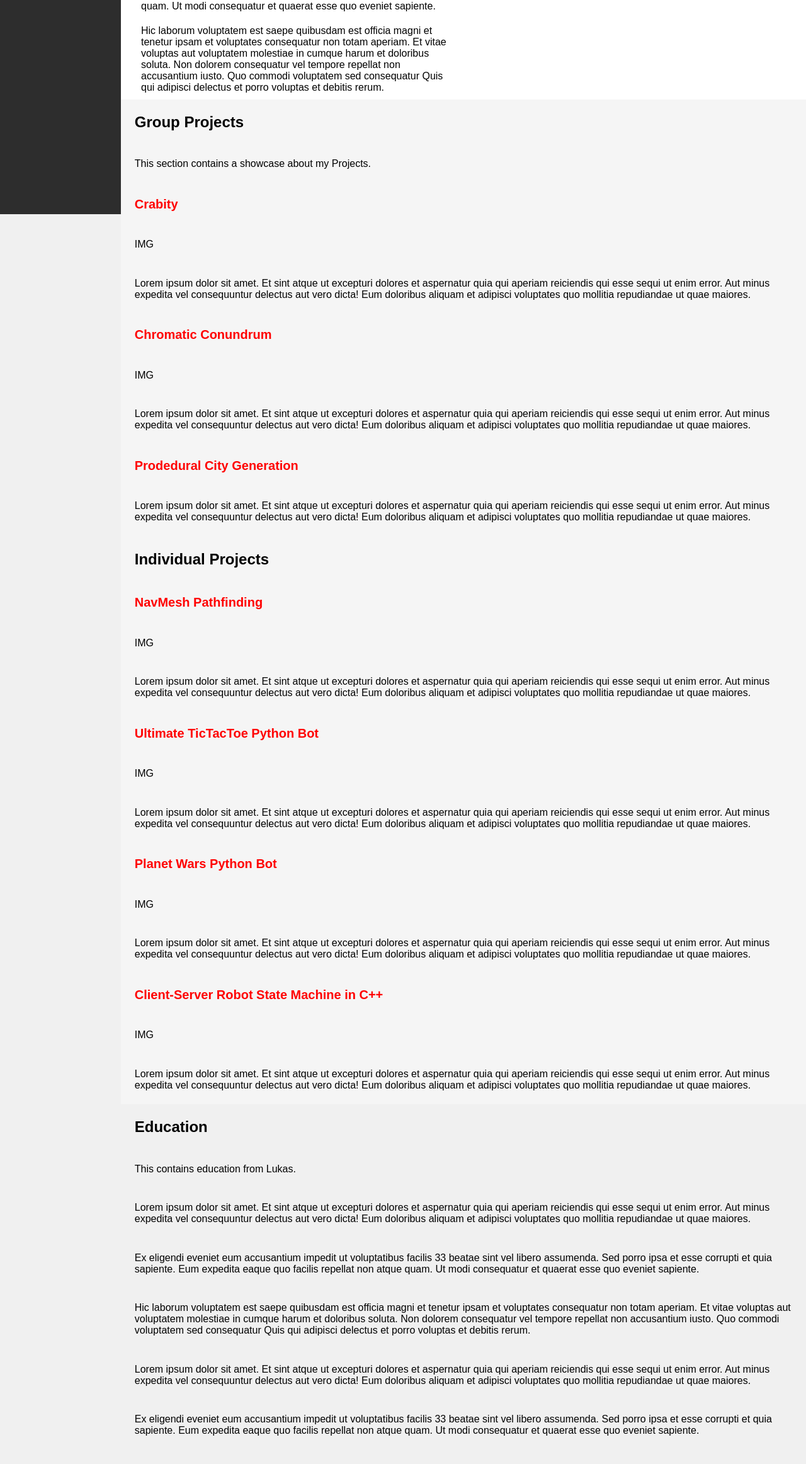
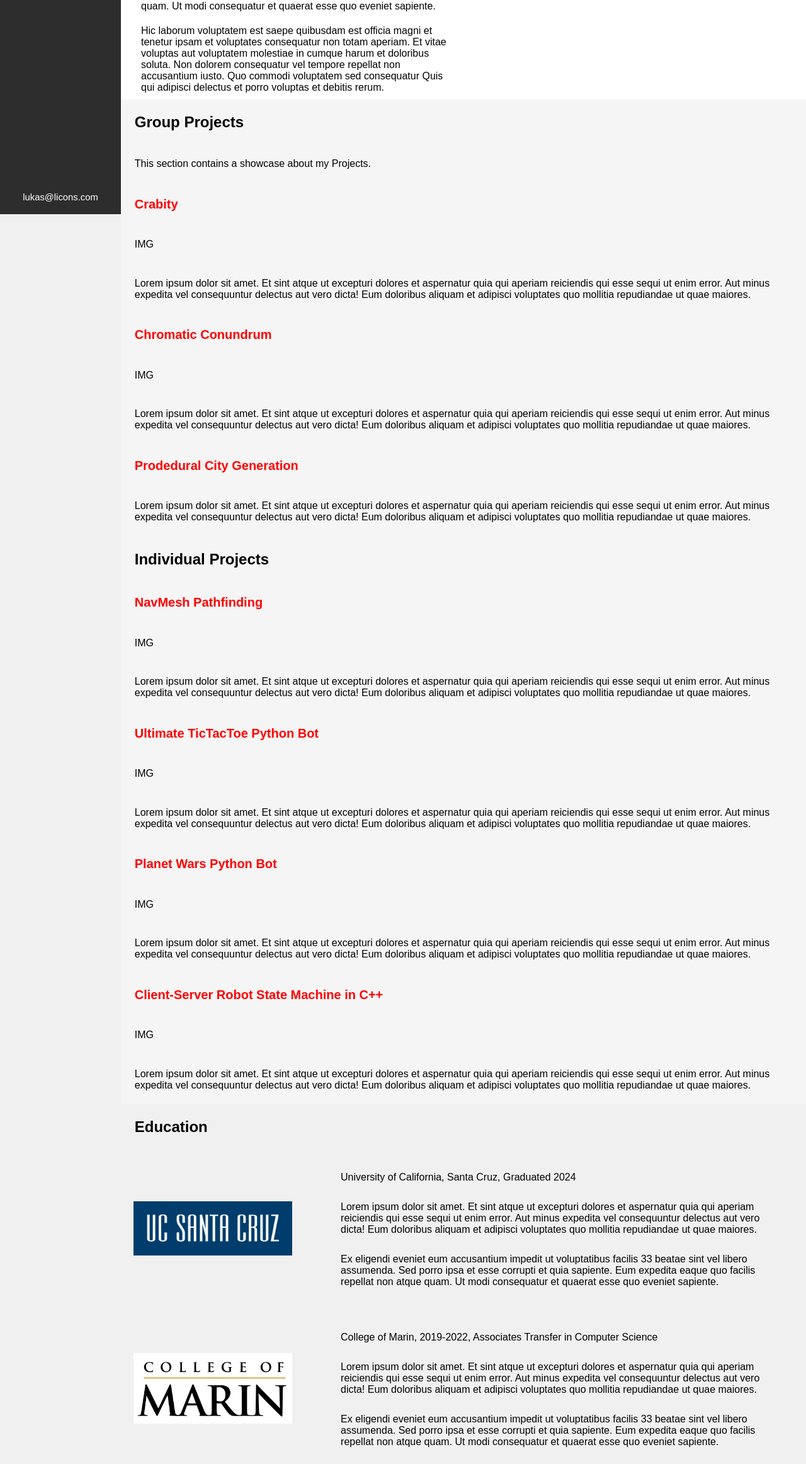
Before and after one commit to lukaslicon/Portfolio, a plain HTML site: page index.html in a window 1280 px wide. Shown: the part 460-2784 px from the top of the page at 63% size. Drawn offline with nearby package versions, Linux system fonts and the light colour scheme.

Commit message:
school logos and email

```diff
--- /dev/null
+++ b/css/schoolLogos.css
@@ -0,0 +1,30 @@
+.education-item {
+    display: flex;
+    align-items: center;
+    justify-content: space-between;
+    padding: 20px;
+}
+
+.education-logo {
+    flex: 1;
+    max-width: 30%; /* Adjust as per your design */
+}
+
+.education-logo-img {
+    width: 80%;
+    height: auto;
+    padding-left: 0;
+
+
+}
+
+.education-logo-tamiscal {
+    width: 50%;
+    height: auto;
+    padding-left: 15%;
+
+
+}
+.education-description {
+    flex: 2;
+}
--- a/css/style-nav.css
+++ b/css/style-nav.css
@@ -39,3 +39,13 @@
 .navbar button.active::before {
     opacity: 1;
 }
+
+.navbar-email {
+    position: absolute;
+    bottom: 0;
+    left: 50%;
+    transform: translateX(-50%);
+    padding-bottom: 10%;
+    font-size: calc(2px + 1vw); /* Adjust the base font size (14px) dynamically */
+    color: white;
+}
--- a/index.html
+++ b/index.html
@@ -7,6 +7,7 @@
     <link rel="stylesheet" href="css/style-nav.css">
     <link rel="stylesheet" href="css/style-layout.css">
     <link rel="stylesheet" href="css/style-gen.css">
+    <link rel="stylesheet" href="css/schoolLogos.css">
 </head>
 <body>
     <div id="root"></div>
--- a/script.js
+++ b/script.js
@@ -40,6 +40,7 @@ const App = () => {
                 <button onClick={() => handleScrollTo("projects")}>Projects</button>
                 <button onClick={() => handleScrollTo("education")}>Education</button>
                 <button onClick={() => handleScrollTo("contact")}>Contact</button>
+                <span className="navbar-email">lukas@licons.com</span>
             </div>
             <div className="content">
                 {/* Home*/}
@@ -92,12 +93,42 @@ const App = () => {
 
                     </section>
                     {/* Education*/}
-                <section id="education" className="content-box education">
-                    <h2>Education</h2>
-                    <p>This contains education from Lukas.</p>
-                    <p>Lorem ipsum dolor sit amet. Et sint atque ut excepturi dolores et aspernatur quia qui aperiam reiciendis qui esse sequi ut enim error. Aut minus expedita vel consequuntur delectus aut vero dicta! Eum doloribus aliquam et adipisci voluptates quo mollitia repudiandae ut quae maiores. </p><p>Ex eligendi eveniet eum accusantium impedit ut voluptatibus facilis 33 beatae sint vel libero assumenda. Sed porro ipsa et esse corrupti et quia sapiente. Eum expedita eaque quo facilis repellat non atque quam. Ut modi consequatur et quaerat esse quo eveniet sapiente. </p><p>Hic laborum voluptatem est saepe quibusdam est officia magni et tenetur ipsam et voluptates consequatur non totam aperiam. Et vitae voluptas aut voluptatem molestiae in cumque harum et doloribus soluta. Non dolorem consequatur vel tempore repellat non accusantium iusto. Quo commodi voluptatem sed consequatur Quis qui adipisci delectus et porro voluptas et debitis rerum. </p>
-                    <p>Lorem ipsum dolor sit amet. Et sint atque ut excepturi dolores et aspernatur quia qui aperiam reiciendis qui esse sequi ut enim error. Aut minus expedita vel consequuntur delectus aut vero dicta! Eum doloribus aliquam et adipisci voluptates quo mollitia repudiandae ut quae maiores. </p><p>Ex eligendi eveniet eum accusantium impedit ut voluptatibus facilis 33 beatae sint vel libero assumenda. Sed porro ipsa et esse corrupti et quia sapiente. Eum expedita eaque quo facilis repellat non atque quam. Ut modi consequatur et quaerat esse quo eveniet sapiente. </p><p>Hic laborum voluptatem est saepe quibusdam est officia magni et tenetur ipsam et voluptates consequatur non totam aperiam. Et vitae voluptas aut voluptatem molestiae in cumque harum et doloribus soluta. Non dolorem consequatur vel tempore repellat non accusantium iusto. Quo commodi voluptatem sed consequatur Quis qui adipisci delectus et porro voluptas et debitis rerum. </p>
-                        </section>
+                    <section id="education" className="content-box education">
+                        <h2>Education</h2>
+                        <div className="education-item">
+                            <div className="education-logo">
+                                <img src="assets\ucsc logo.jpg" alt="School Logo" className="education-logo-img" />
+                            </div>
+                            <div className="education-description">
+                                <p>University of California, Santa Cruz, Graduated 2024</p>
+                                <p>Lorem ipsum dolor sit amet. Et sint atque ut excepturi dolores et aspernatur quia qui aperiam reiciendis qui esse sequi ut enim error. Aut minus expedita vel consequuntur delectus aut vero dicta! Eum doloribus aliquam et adipisci voluptates quo mollitia repudiandae ut quae maiores. </p>
+                                <p>Ex eligendi eveniet eum accusantium impedit ut voluptatibus facilis 33 beatae sint vel libero assumenda. Sed porro ipsa et esse corrupti et quia sapiente. Eum expedita eaque quo facilis repellat non atque quam. Ut modi consequatur et quaerat esse quo eveniet sapiente. </p>
+                                {/* Add more paragraphs as needed */}
+                            </div>
+                        </div>
+                        <div className="education-item">
+                            <div className="education-logo">
+                                <img src="assets\COM-logo-color.png" alt="School Logo" className="education-logo-img" />
+                            </div>
+                            <div className="education-description">
+                                <p>College of Marin, 2019-2022, Associates Transfer in Computer Science</p>
+                                <p>Lorem ipsum dolor sit amet. Et sint atque ut excepturi dolores et aspernatur quia qui aperiam reiciendis qui esse sequi ut enim error. Aut minus expedita vel consequuntur delectus aut vero dicta! Eum doloribus aliquam et adipisci voluptates quo mollitia repudiandae ut quae maiores. </p>
+                                <p>Ex eligendi eveniet eum accusantium impedit ut voluptatibus facilis 33 beatae sint vel libero assumenda. Sed porro ipsa et esse corrupti et quia sapiente. Eum expedita eaque quo facilis repellat non atque quam. Ut modi consequatur et quaerat esse quo eveniet sapiente. </p>
+                                {/* Add more paragraphs as needed */}
+                            </div>
+                        </div>
+                        <div className="education-item">
+                            <div className="education-logo">
+                                <img src="assets\tamiscal logo.png" alt="School Logo" className="education-logo-tamiscal" />
+                            </div>
+                            <div className="education-description">
+                                <p>High School, Class of 2019</p>
+                                <p>Lorem ipsum dolor sit amet. Et sint atque ut excepturi dolores et aspernatur quia qui aperiam reiciendis qui esse sequi ut enim error. Aut minus expedita vel consequuntur delectus aut vero dicta! Eum doloribus aliquam et adipisci voluptates quo mollitia repudiandae ut quae maiores. </p>
+                                <p>Ex eligendi eveniet eum accusantium impedit ut voluptatibus facilis 33 beatae sint vel libero assumenda. Sed porro ipsa et esse corrupti et quia sapiente. Eum expedita eaque quo facilis repellat non atque quam. Ut modi consequatur et quaerat esse quo eveniet sapiente. </p>
+                                {/* Add more paragraphs as needed */}
+                            </div>
+                        </div>
+                    </section>
                     {/* Contact INFO*/}
                 <section id="contact" className="content-box contact">
                     <h2>Contact</h2>
```
Also changed, not shown: assets/COM-logo-color.png (added), assets/tamiscal logo.png (added), assets/ucsc logo.jpg (added), css/style-layout.css (line endings or trailing spaces).
